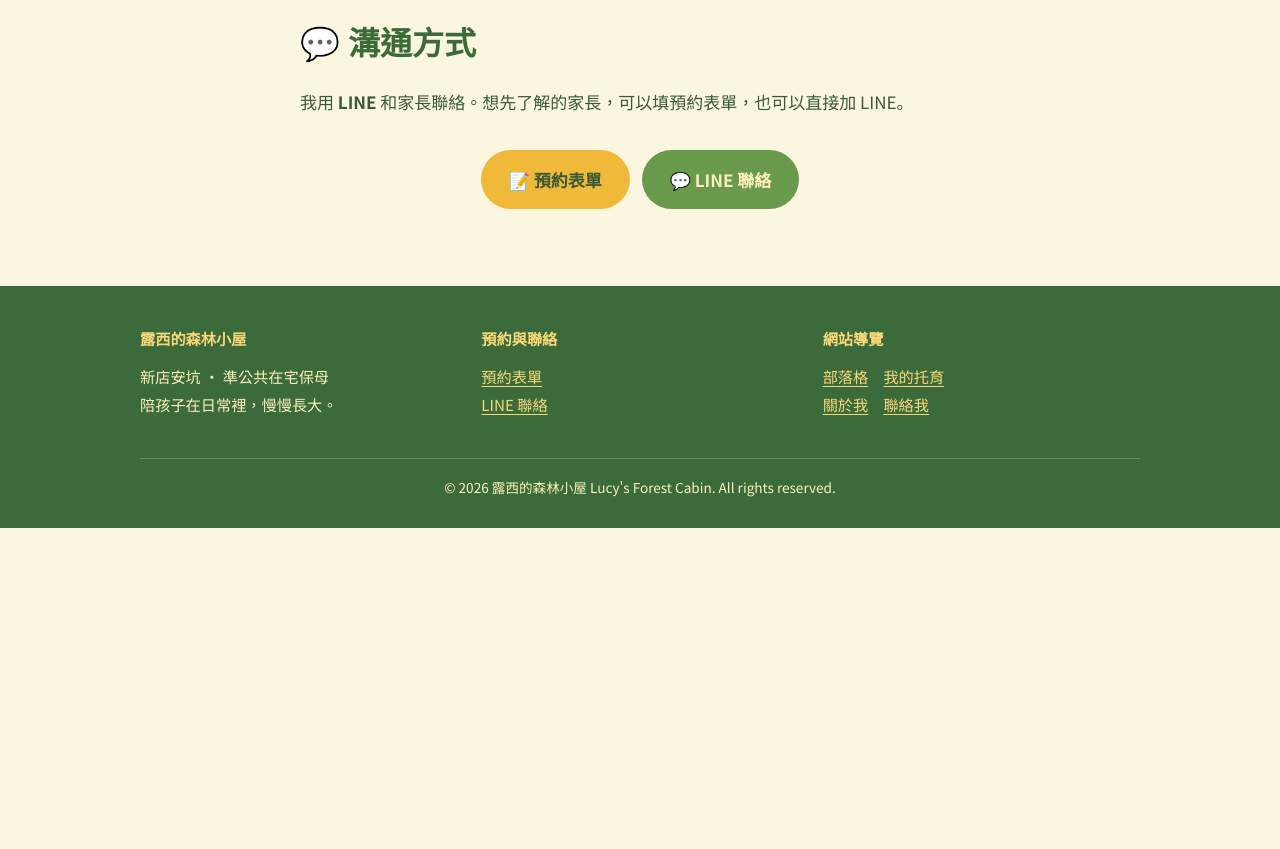
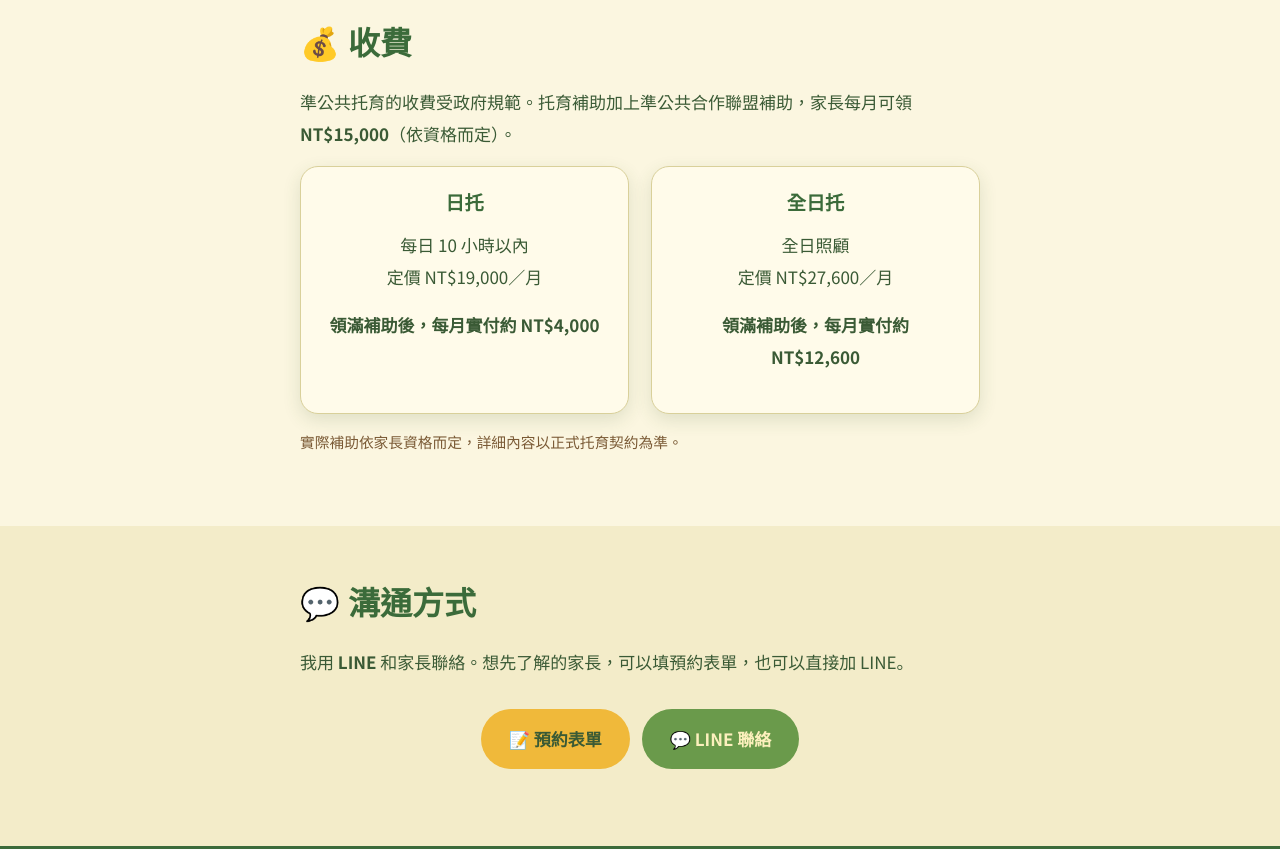
Before and after one commit to Lucy123go/lucy-forest-cabin, a plain HTML site: page care.html in a window 1280 px wide. Shown: the part 2320-3169 px from the top of the page. Before the commit the page ends 2848 px from the top, so only its background shows below. Drawn offline with Linux system fonts and the light colour scheme.

Commit message:
Awards text, 月子篇 wording (月嫂), add 收費 section to 我的托育
Co-Authored-By: Claude Sonnet 5.5 <noreply@anthropic.com>
Claude-Session: https://claude.ai/code/session_01W5HLyi81SNKafH6qQZUofw

```diff
--- a/care.html
+++ b/care.html
@@ -75,6 +75,18 @@
 
 <section>
   <div class="wrap narrow">
+    <h2>💰 收費</h2>
+    <p>準公共托育的收費受政府規範。托育補助加上準公共合作聯盟補助，家長每月可領 <b>NT$15,000</b>（依資格而定）。</p>
+    <div class="grid grid-2">
+      <div class="card center"><h3>日托</h3><p>每日 10 小時以內<br>定價 NT$19,000／月</p><p><b>領滿補助後，每月實付約 NT$4,000</b></p></div>
+      <div class="card center"><h3>全日托</h3><p>全日照顧<br>定價 NT$27,600／月</p><p><b>領滿補助後，每月實付約 NT$12,600</b></p></div>
+    </div>
+    <p class="sub-cats" style="margin-top:14px">實際補助依家長資格而定，詳細內容以正式托育契約為準。</p>
+  </div>
+</section>
+
+<section class="alt">
+  <div class="wrap narrow">
     <h2>💬 溝通方式</h2>
     <p>我用 <b>LINE</b> 和家長聯絡。想先了解的家長，可以填預約表單，也可以直接加 LINE。</p>
     <p class="center" style="margin-top:28px"><a class="btn btn-primary" href="https://www.surveycake.com/s/yQn8e" target="_blank" rel="noopener">📝 預約表單</a> <a class="btn btn-line" href="https://line.me/ti/p/w9hIFDqCxX" target="_blank" rel="noopener">💬 LINE 聯絡</a></p>
```
Also changed, not shown: blog.html (+1 -1 lines), index.html (+3 -3 lines).
